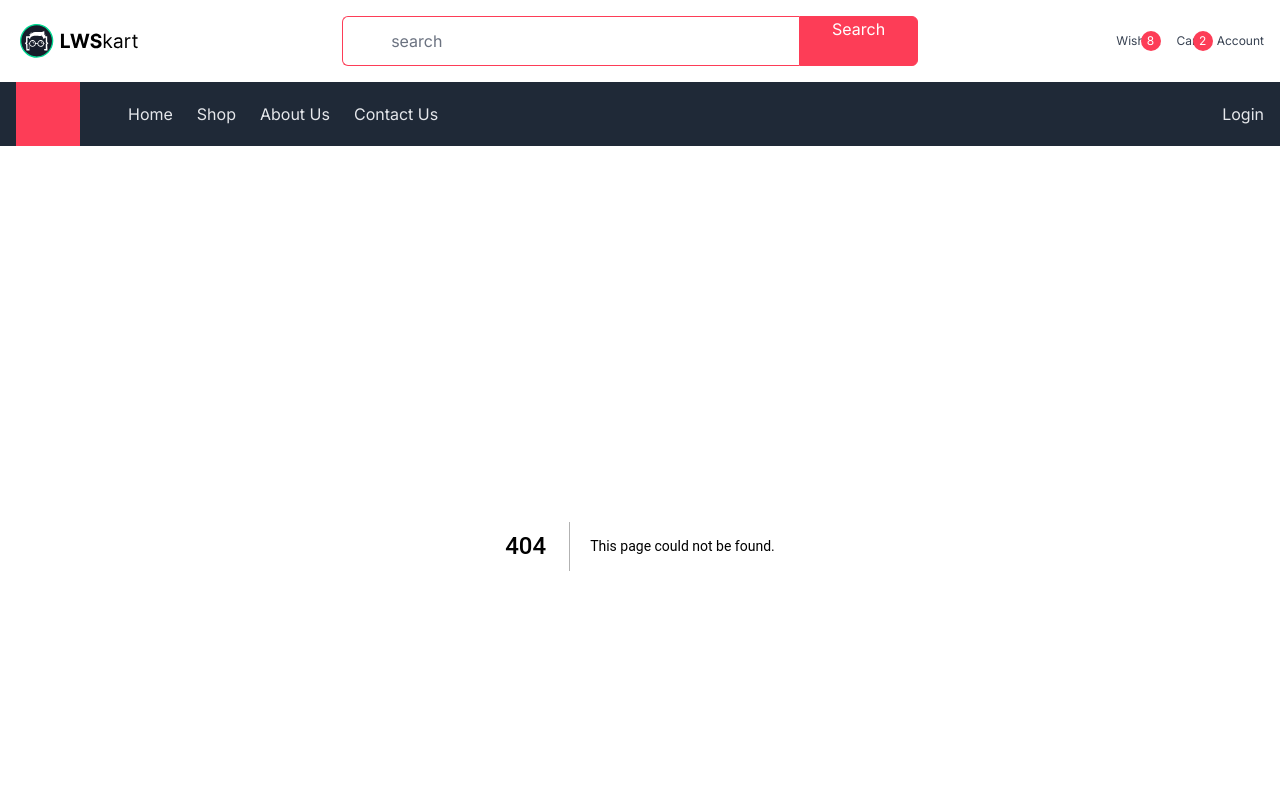
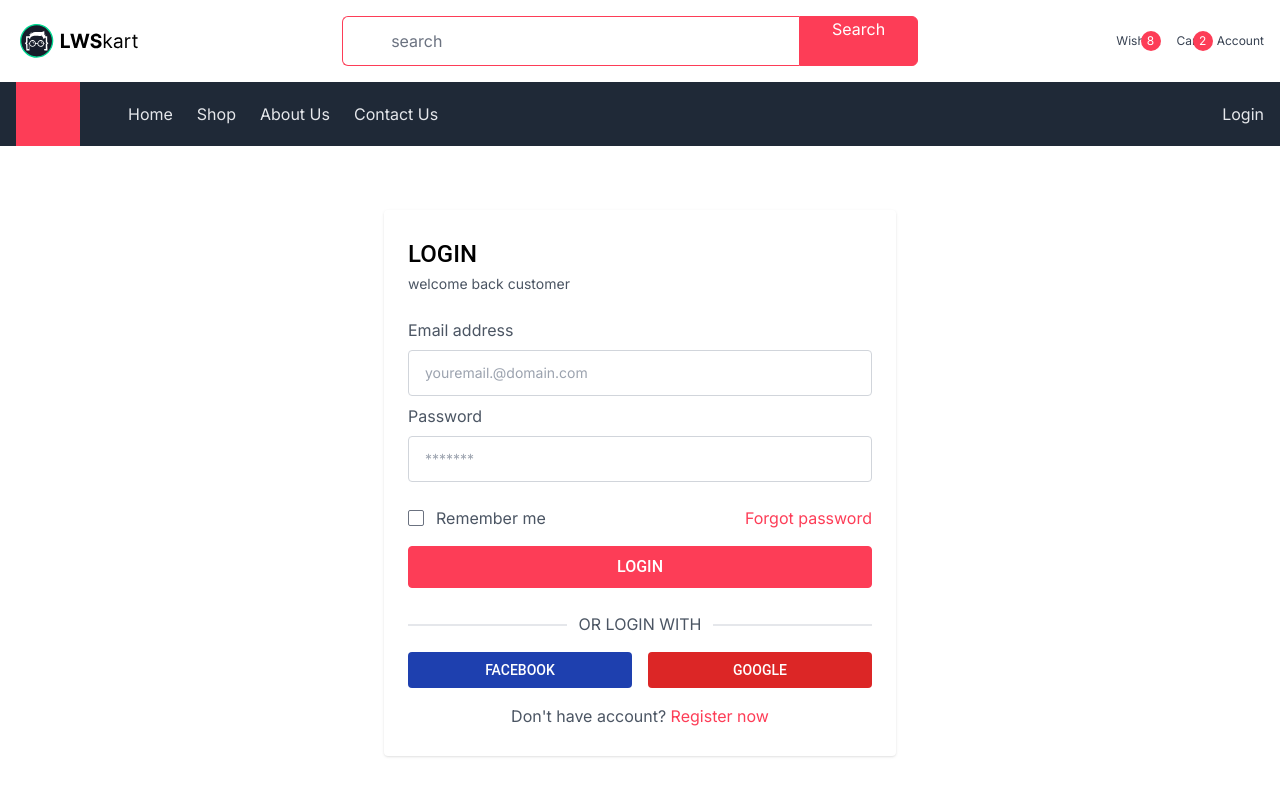
Before and after one commit to moofazzel/lws-kart-typescript, a Next.js app: page /login in a window 1280 px wide. Before the commit this address had no page. Shown: the top 800 px of the page. Built offline with nearby package versions, Linux system fonts and the light colour scheme.

Commit message:
add login UI

```diff
--- /dev/null
+++ b/app/login/page.tsx
@@ -0,0 +1,95 @@
+export default function LoginPage() {
+  return (
+    <div className="contain py-16">
+      <div className="max-w-lg mx-auto shadow px-6 py-7 rounded overflow-hidden">
+        <h2 className="text-2xl uppercase font-medium mb-1">Login</h2>
+        <p className="text-gray-600 mb-6 text-sm">welcome back customer</p>
+        <form action="#" method="post" autoComplete="off">
+          <div className="space-y-2">
+            <div>
+              <label htmlFor="email" className="text-gray-600 mb-2 block">
+                Email address
+              </label>
+              <input
+                type="email"
+                name="email"
+                id="email"
+                className="block w-full border border-gray-300 px-4 py-3 text-gray-600 text-sm rounded focus:ring-0 focus:border-primary placeholder-gray-400"
+                placeholder="youremail.@domain.com"
+              />
+            </div>
+            <div>
+              <label htmlFor="password" className="text-gray-600 mb-2 block">
+                Password
+              </label>
+              <input
+                type="password"
+                name="password"
+                id="password"
+                className="block w-full border border-gray-300 px-4 py-3 text-gray-600 text-sm rounded focus:ring-0 focus:border-primary placeholder-gray-400"
+                placeholder="*******"
+              />
+            </div>
+          </div>
+          <div className="flex items-center justify-between mt-6">
+            <div className="flex items-center">
+              <input
+                type="checkbox"
+                name="remember"
+                id="remember"
+                className="text-primary focus:ring-0 rounded-sm cursor-pointer"
+              />
+              <label
+                htmlFor="remember"
+                className="text-gray-600 ml-3 cursor-pointer"
+              >
+                Remember me
+              </label>
+            </div>
+            <a href="#" className="text-primary">
+              Forgot password
+            </a>
+          </div>
+          <div className="mt-4">
+            <button
+              type="submit"
+              className="block w-full py-2 text-center text-white bg-primary border border-primary rounded hover:bg-transparent hover:text-primary transition uppercase font-roboto font-medium"
+            >
+              Login
+            </button>
+          </div>
+        </form>
+
+        {/* <!-- login with --> */}
+        <div className="mt-6 flex justify-center relative">
+          <div className="text-gray-600 uppercase px-3 bg-white z-10 relative">
+            Or login with
+          </div>
+          <div className="absolute left-0 top-3 w-full border-b-2 border-gray-200"></div>
+        </div>
+        <div className="mt-4 flex gap-4">
+          <a
+            href="#"
+            className="w-1/2 py-2 text-center text-white bg-blue-800 rounded uppercase font-roboto font-medium text-sm hover:bg-blue-700"
+          >
+            facebook
+          </a>
+          <a
+            href="#"
+            className="w-1/2 py-2 text-center text-white bg-red-600 rounded uppercase font-roboto font-medium text-sm hover:bg-red-500"
+          >
+            google
+          </a>
+        </div>
+        {/* <!-- ./login with --> */}
+
+        <p className="mt-4 text-center text-gray-600">
+          Don't have account?{" "}
+          <a href="register.html" className="text-primary">
+            Register now
+          </a>
+        </p>
+      </div>
+    </div>
+  );
+}
--- /dev/null
+++ b/app/register/page.tsx
@@ -0,0 +1,5 @@
+import React from "react";
+
+export default function LoginPage() {
+  return <div>LoginPage</div>;
+}
```
